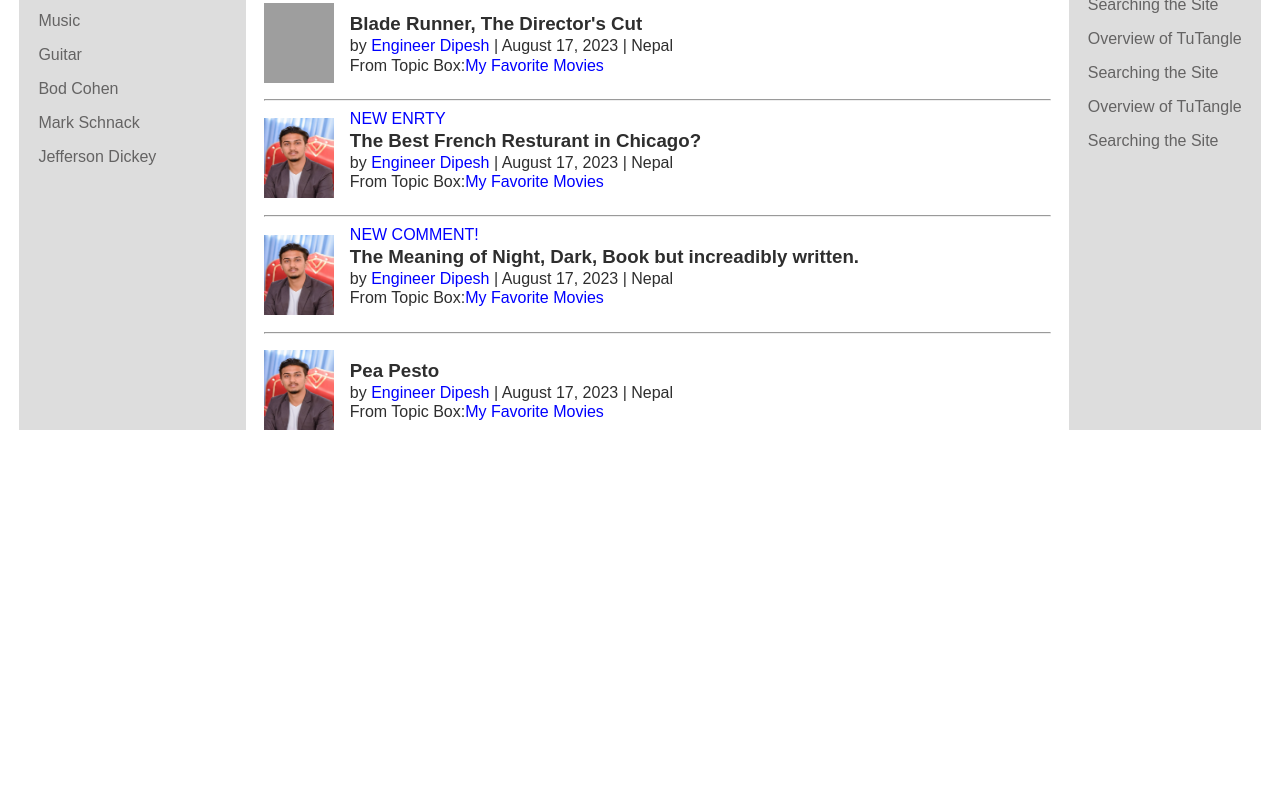
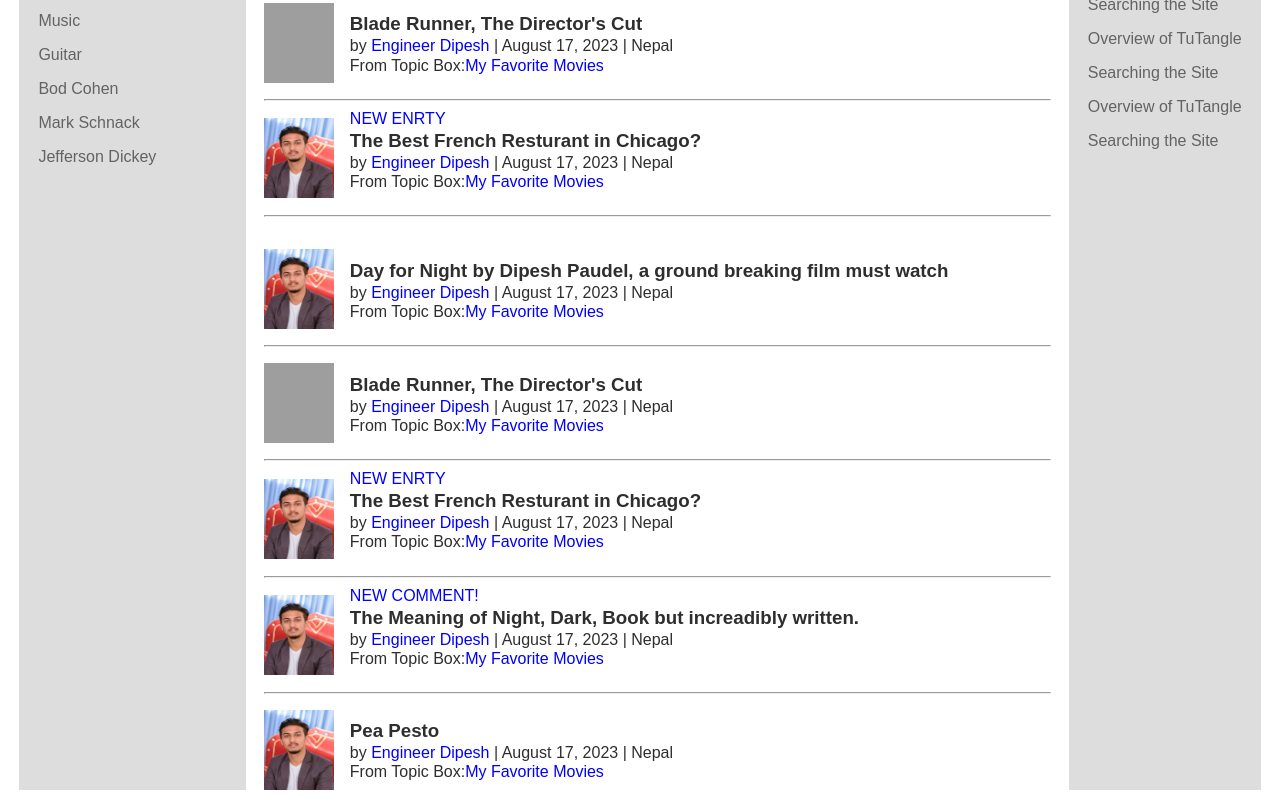
Before and after one commit to ErDipeshPaudel/TuTangle_Homepage_Clone, a plain HTML site: page index.html in a window 1280 px wide. Shown: the part 428-1234 px from the top of the page. Before the commit the page ends 874 px from the top, so only its background shows below. Drawn offline with nearby package versions, Linux system fonts and the light colour scheme; grey boxes are pictures that could not be loaded.

Commit message:
Update index.html

```diff
--- a/index.html
+++ b/index.html
@@ -15,6 +15,7 @@
     ></script>
   </head>
   <body>
+    <div class="sticky">
       <header class="header-container">
         <h1 class="logo">TuTangle</h1>
         <div class="search-container">
@@ -41,9 +42,12 @@
           <a href="#"
             ><ion-icon name="albums"></ion-icon> Topic Boxes Invites - 2</a
           >
-        <a href="#"><ion-icon name="person"></ion-icon> Friend Requests - 0</a>
+          <a href="#"
+            ><ion-icon name="person"></ion-icon> Friend Requests - 0</a
+          >
         </div>
       </nav>
+    </div>
 
     <section>
       <aside>
@@ -117,6 +121,38 @@
             </div>
           </div>
           <hr />
+          <div class="person first-person">
+            <img src="./p1.jpeg" alt="image" />
+            <div class="person-detail">
+              <h3>
+                Day for Night by Dipesh Paudel, a ground breaking film must
+                watch
+              </h3>
+              <p>by <span>Engineer Dipesh</span> | August 17, 2023 | Nepal</p>
+              <p>From Topic Box:<span>My Favorite Movies</span></p>
+            </div>
+          </div>
+          <hr />
+          <div class="person">
+            <img src="./p2.jpeg" alt="image" />
+            <div class="person-detail">
+              <h3>Blade Runner, The Director's Cut</h3>
+              <p>by <span>Engineer Dipesh</span> | August 17, 2023 | Nepal</p>
+              <p>From Topic Box:<span>My Favorite Movies</span></p>
+            </div>
+          </div>
+          <hr />
+
+          <div class="person">
+            <img src="./p1.jpeg" alt="image" />
+            <div class="person-detail">
+              <span>NEW ENRTY</span>
+              <h3>The Best French Resturant in Chicago?</h3>
+              <p>by <span>Engineer Dipesh</span> | August 17, 2023 | Nepal</p>
+              <p>From Topic Box:<span>My Favorite Movies</span></p>
+            </div>
+          </div>
+          <hr />
 
           <div class="person">
             <img src="./p1.jpeg" alt="image" />
```
Lines whose indentation alone changed are shown as unchanged.
